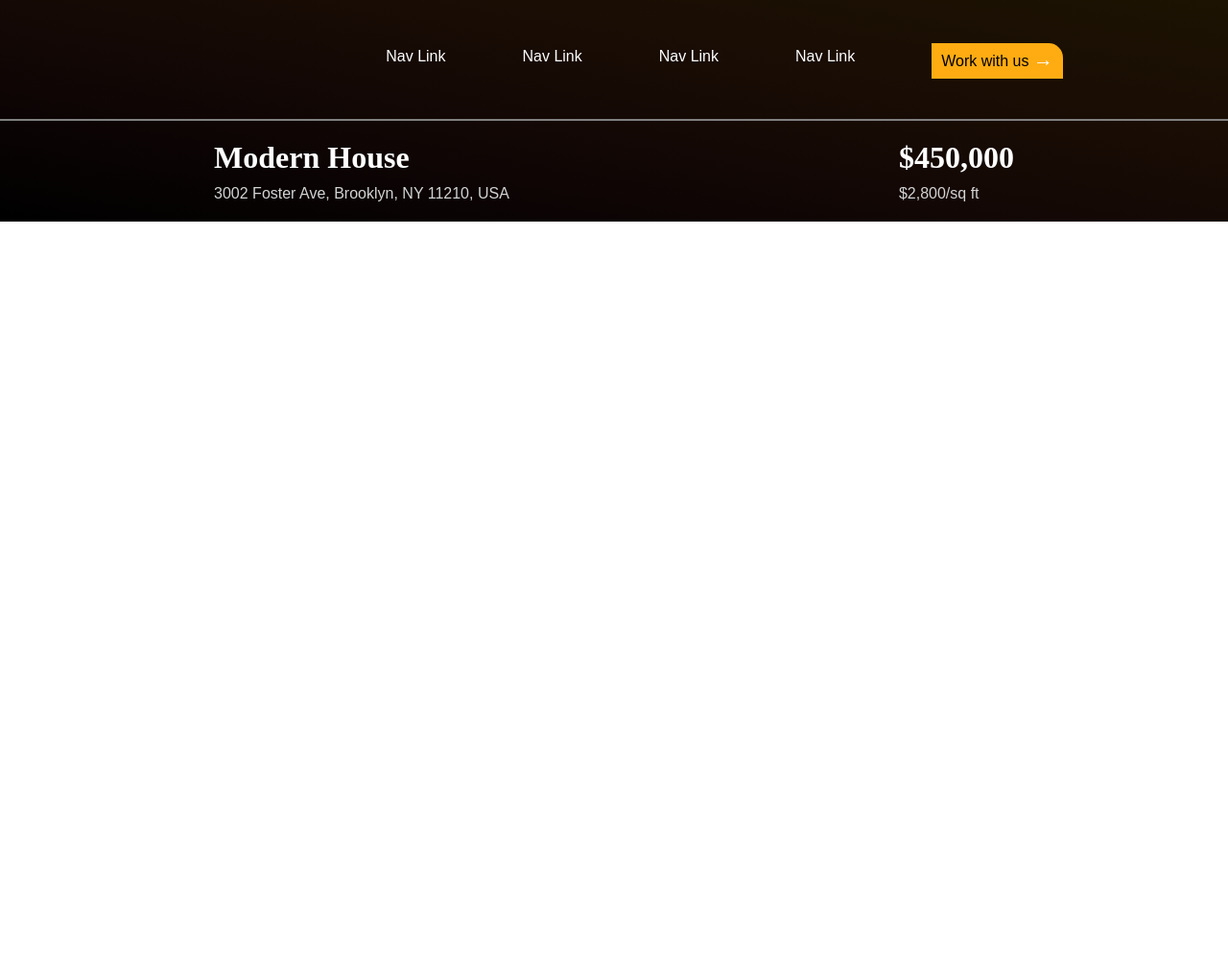
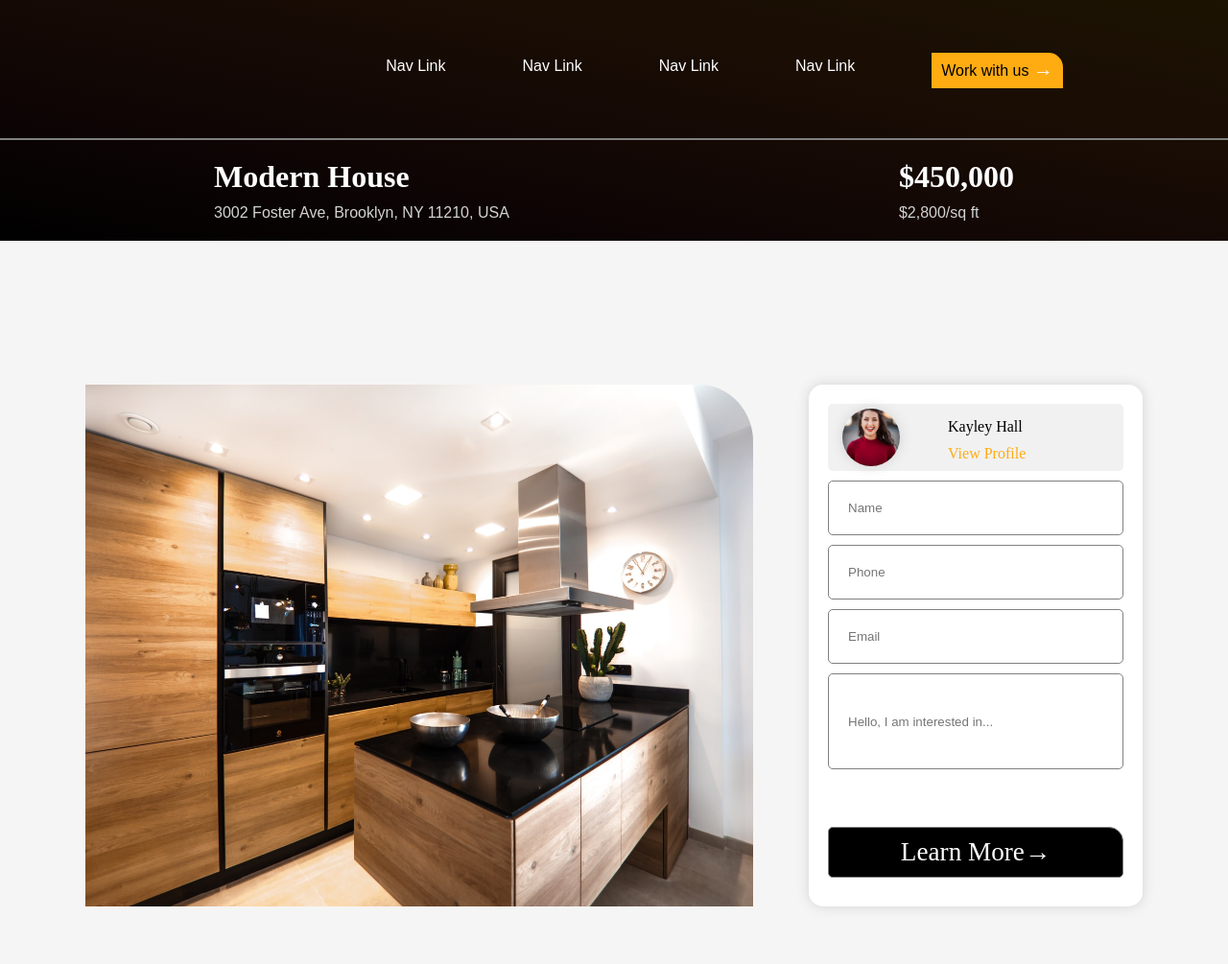
Before and after one commit to Zavi254/Quick-Movers-Website, a plain HTML site: page movers.html in a window 1280 px wide. Shown: the whole page at 96% size. Before the commit the page ends 800 px from the top, so only its background shows below. Drawn offline with Linux system fonts and the light colour scheme.

Commit message:
Added the contact image in the contact form and edited the contact form with image by using flexbox layout

```diff
--- a/assets/css/moversLayout.css
+++ b/assets/css/moversLayout.css
@@ -7,11 +7,12 @@
 header{
     background-color: #1c1302;
     background-image: linear-gradient(to right top, #000000, #0c0404, #150905, #1a0e04, #1c1302);
+    /* padding-bottom: 60px; */
 }
 ul{
     display: flex;
     justify-content: center;
-    padding: 50px;
+    padding: 60px;
     margin-left:150px;
     font-family: 'Actor', sans-serif;
 }
@@ -52,3 +53,71 @@ ul > li > a{
     font-family: 'Poppins', sans-serif;
     margin-top: 10px;
 }
+/* Contact Form Section */
+#contactSection{
+    background-color: #f5f5f5;
+    padding-top: 90px;
+}
+#contactFormSection{
+    display: flex;
+    justify-content: space-around;
+    padding: 60px;
+}
+.imageSection{
+    width: 60%;
+}
+form{
+    background-color: #fff;
+    width: 30%;
+    border-radius: 15px;
+    padding: 20px;
+    box-shadow: 0px 0px 13px #D3D3D3;
+}
+form > #interest{
+    min-height: 100px;
+    margin-bottom: 60px;
+}
+form > input, #learnMore{
+    display: block;
+    width: 100%;
+    padding: 20px;
+    margin-bottom: 10px;
+    border-radius: 5px;
+    border: 1px solid grey;
+}
+.topInputSector{
+    background-color: rgb(241, 241, 241);
+    display: flex;
+    padding: 5px;
+    margin-bottom: 10px;
+    border-radius: 5px;
+    width: 100%;
+}
+.topInputSector > img{
+    border-radius:50%;
+    margin-right: 50px;
+    margin-left: 10px;
+    object-fit: cover;
+    box-shadow: 0px 0px 13px #D3D3D3;
+}
+.viewProfile{
+    margin-top: 10px;
+}
+.viewProfile > p{
+    margin-bottom: 10px;
+}
+.viewProfile > a{
+    text-decoration: none;
+    color: #ffac12;
+}
+#learnMore{
+    background-color: #000000;
+    color: #fff;
+    font-weight: 500;
+    border-top-right-radius: 15px;
+    padding: 10px;
+    margin-top: 40px;
+    text-decoration: none;
+    font-size: 1.7rem;
+    text-align: center;
+}
--- a/movers.html
+++ b/movers.html
@@ -30,5 +30,26 @@
             </div>
         </div>
     </header>
+
+    <section id="contactSection">
+        <div id="contactFormSection">
+            <img src="./assets/img/Property House.png"  alt="A Property House" class="imageSection">
+            <form action="#">
+                <div class="topInputSector">
+                    <img src="./assets/img/contactImage.jpg" alt="Person profile" height="60" width="60">
+                    <div class="viewProfile">
+                        <p>Kayley Hall</p>
+                        <a href="#">View Profile</a>
+                    </div>
+                </div>
+                <input type="text" id="name" placeholder="Name">
+                <input type="tel" id="number" placeholder="Phone">
+                <input type="email" id="email" placeholder="Email">
+                <input type="text" id="interest" placeholder="Hello, I am interested in...">
+                <a href="#" id="learnMore">Learn More<span>&#8594;</span></a>
+            </form>
+        </div>
+
+    </section>
 </body>
 </html>
```
Also changed, not shown: assets/img/contactImage.jpg (added).
